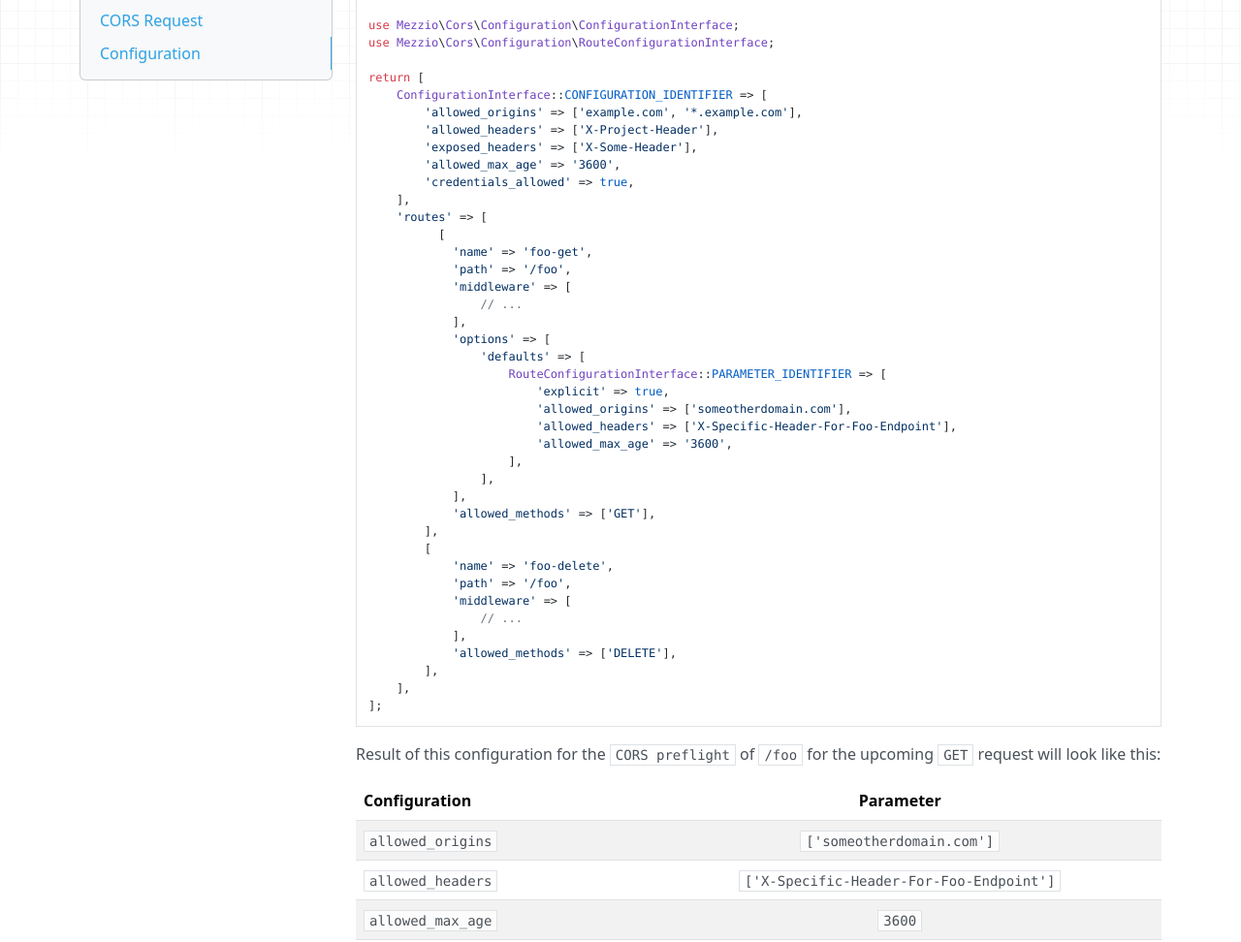
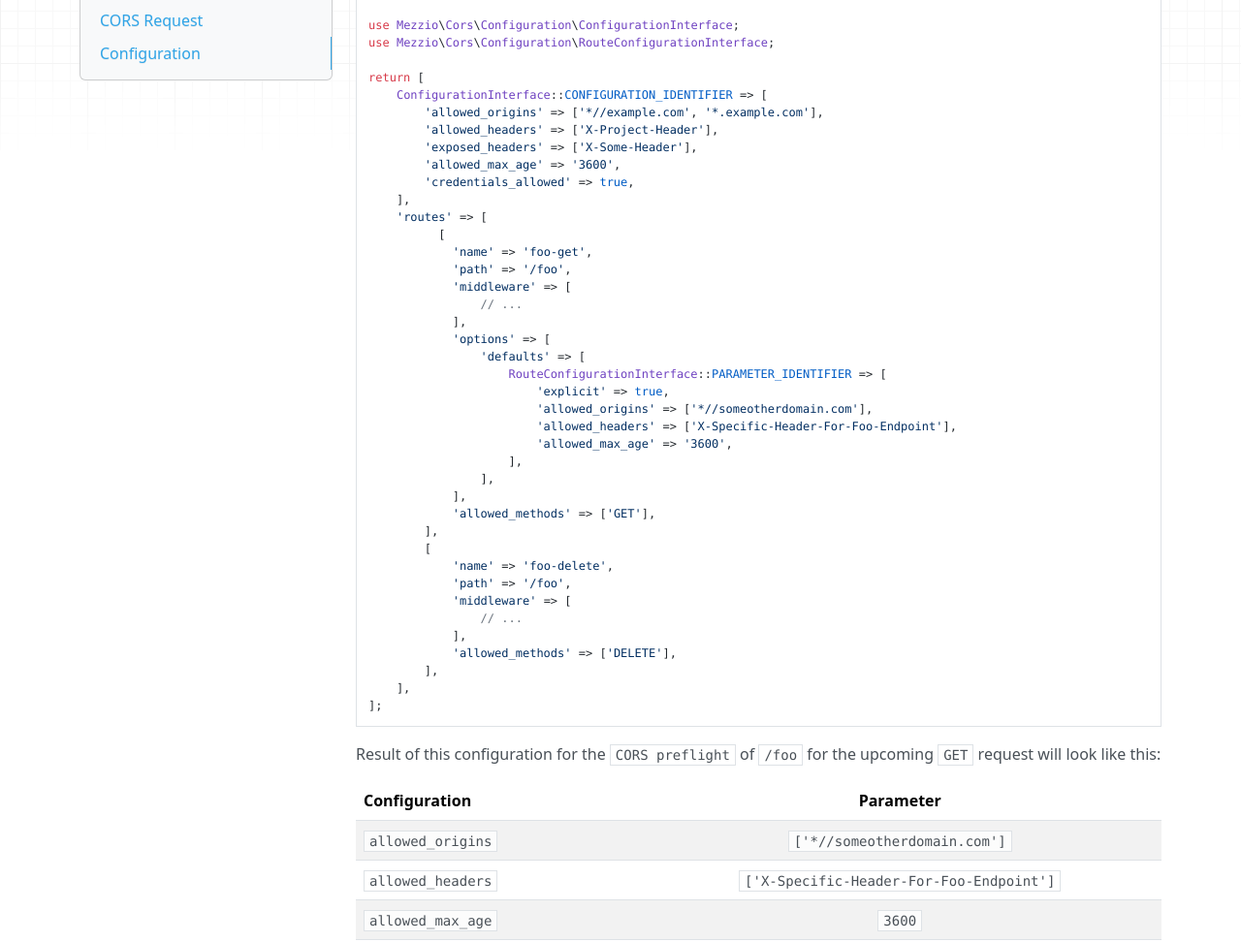
Before and after one commit to mezzio/mezzio-cors, an MkDocs documentation site: the page built from docs/book/v1/middleware.md, in a window 1280 px wide and 1400 px high, scrolled down 2384 px. Shown: the part 151-1123 px from the top of the window at 97% size. Built offline with MkDocs 1.6.1, drawn with Linux system fonts in a browser that asks for light colours; nearby versions of some CDN libraries; some of the changed text lies outside the part shown.

Commit message:
qa: update documentation to reflect code behavior
Signed-off-by: Maximilian Bösing <2189546+boesing@users.noreply.github.com>

```diff
--- a/docs/book/v1/middleware.md
+++ b/docs/book/v1/middleware.md
@@ -97,7 +97,7 @@ use Mezzio\Cors\Configuration\ConfigurationInterface;
 
 return [
     ConfigurationInterface::CONFIGURATION_IDENTIFIER => [
-        'allowed_origins' => ['example.com', '*.example.com'],
+        'allowed_origins' => ['*//example.com', '*.example.com'],
         'allowed_headers' => [], // No custom headers allowed
         'allowed_max_age' => '3600', // 60 minutes
         'credentials_allowed' => false, // Disallow cookies
@@ -120,7 +120,7 @@ use Mezzio\Cors\Configuration\RouteConfigurationInterface;
 
 return [
     ConfigurationInterface::CONFIGURATION_IDENTIFIER => [
-        'allowed_origins' => ['example.com', '*.example.com'],
+        'allowed_origins' => ['*//example.com', '*.example.com'],
         'allowed_headers' => ['X-Project-Header'],
         'exposed_headers' => ['X-Some-Header'],
         'allowed_max_age' => '3600',
@@ -137,7 +137,7 @@ return [
                 'defaults' => [
                     RouteConfigurationInterface::PARAMETER_IDENTIFIER => [
                         'explicit' => true,
-                        'allowed_origins' => ['someotherdomain.com'],
+                        'allowed_origins' => ['*//someotherdomain.com'],
                         'allowed_headers' => ['X-Specific-Header-For-Foo-Endpoint'],
                         'allowed_max_age' => '3600',
                     ],
@@ -162,7 +162,7 @@ Result of this configuration for the `CORS preflight` of `/foo` for the upcoming
 
 | Configuration | Parameter |
 |:------------- |:-------------:|
-| `allowed_origins` | `['someotherdomain.com']`
+| `allowed_origins` | `['*//someotherdomain.com']`
 | `allowed_headers` | `['X-Specific-Header-For-Foo-Endpoint']`
 | `allowed_max_age` | `3600`
 | `exposed_headers` | `[]`
@@ -182,7 +182,7 @@ use Mezzio\Cors\Configuration\RouteConfigurationInterface;
 
 return [
     ConfigurationInterface::CONFIGURATION_IDENTIFIER => [
-        'allowed_origins' => ['example.com', '*.example.com'],
+        'allowed_origins' => ['*//example.com', '*.example.com'],
         'allowed_headers' => ['X-Project-Header'],
         'exposed_headers' => ['X-Some-Header'],
         'allowed_max_age' => '3600',
```
Also changed, not shown: 1 other file.
